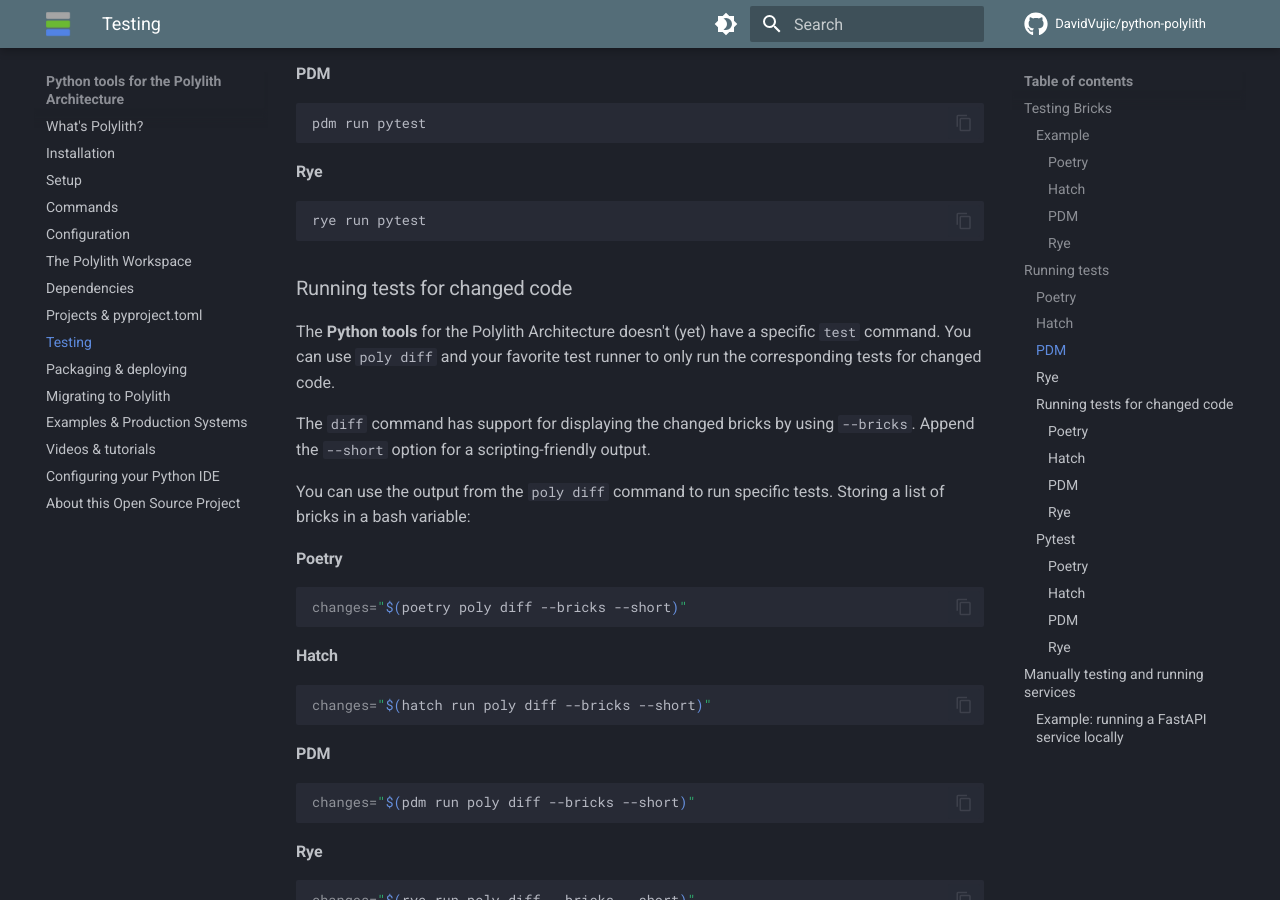
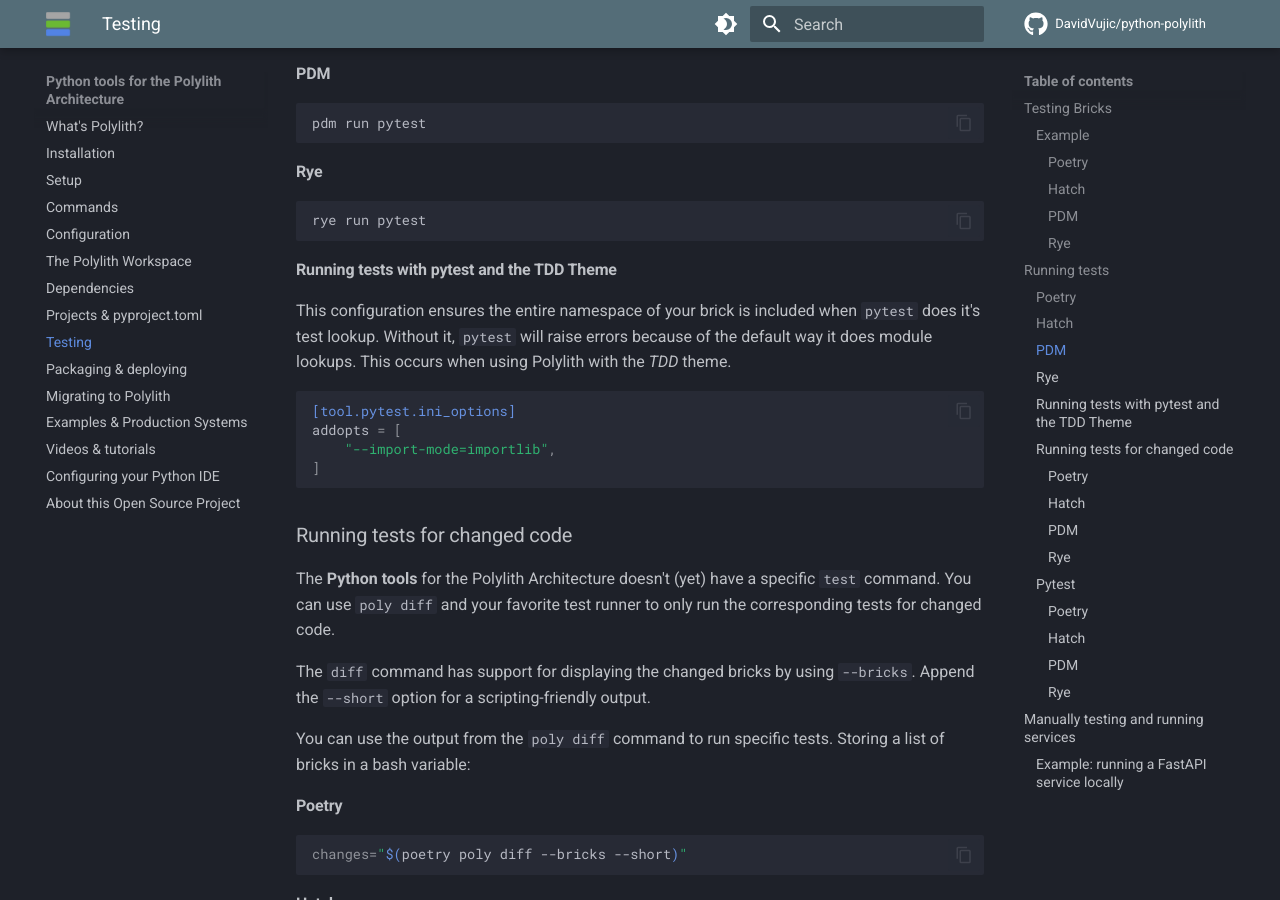
Before and after one commit to DavidVujic/python-polylith-docs, an MkDocs documentation site: the page built from docs/testing.md, in a window 1280 px wide and 900 px high, scrolled down 1400 px. Built offline with MkDocs 1.6.1 and Material for MkDocs 9.7.7, drawn with Linux system fonts in a browser that asks for light colours; comment, search, counter and statistics services are not loaded.

Commit message:
tests: add section about pytest and the module lookup for the TDD theme

````diff
--- a/docs/testing.md
+++ b/docs/testing.md
@@ -62,6 +62,18 @@
 #### Rye
 ``` shell
 rye run pytest
+```
+
+#### Running tests with pytest and the TDD Theme
+This configuration ensures the entire namespace of your brick is included
+when `pytest` does it's test lookup. Without it, `pytest` will raise errors
+because of the default way it does module lookups. This occurs when using Polylith with the _TDD_ theme.
+
+``` toml
+[tool.pytest.ini_options]
+addopts = [
+    "--import-mode=importlib",
+]
 ```
 
 ### Running tests for changed code
````
